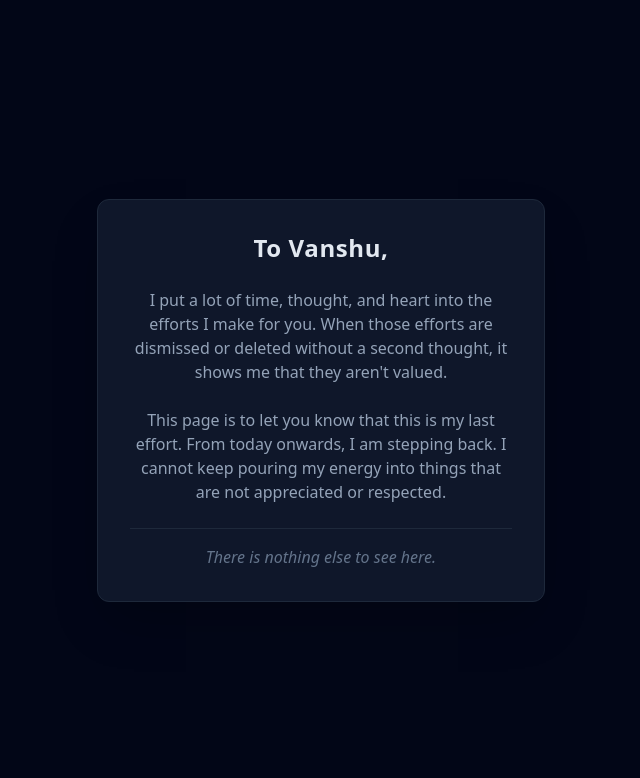
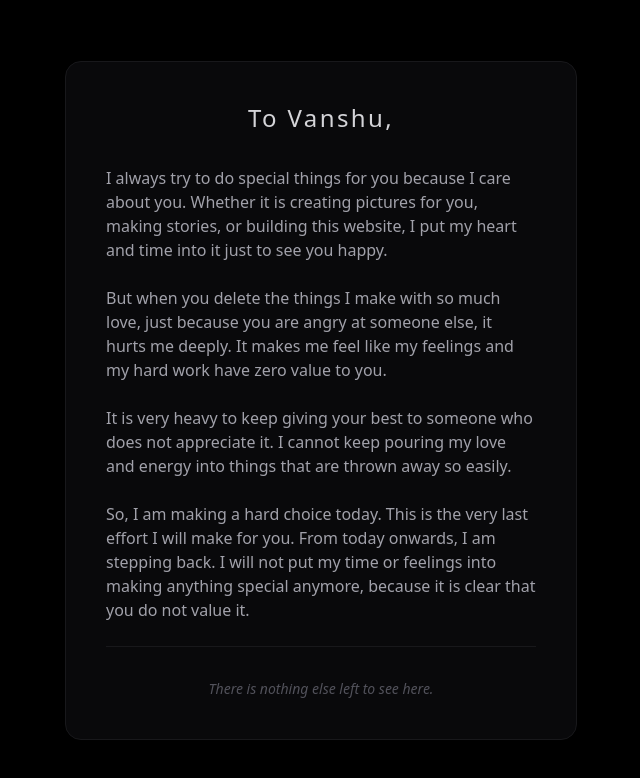
Before and after one commit to prashik-54/proposal-website, a React (Vite) app: page / in a window 1280 px wide. Shown: the top 778 px of the page, without its empty margins (319-959 px from the left). Built offline with nearby package versions, Linux system fonts and the light colour scheme; the HTML template or start-up script is replaced by a standard one.

Commit message:
last message 1

```diff
--- a/src/pages/LastMessage.tsx
+++ b/src/pages/LastMessage.tsx
@@ -1,31 +1,40 @@
-// src/pages/LastMessage.tsx
 import { motion } from "framer-motion";
 
 const LastMessage = () => {
   return (
-    <div className="min-h-screen bg-slate-950 flex flex-col items-center justify-center p-6 text-center">
+    <div className="min-h-screen bg-black flex flex-col items-center justify-center p-6 text-center">
       <motion.div
         initial={{ opacity: 0, y: 20 }}
         animate={{ opacity: 1, y: 0 }}
-        transition={{ duration: 0.8 }}
-        className="max-w-md w-full bg-slate-900 border border-slate-800 p-8 rounded-xl shadow-2xl"
+        transition={{ duration: 1 }}
+        className="max-w-lg w-full bg-zinc-950 border border-zinc-900 p-10 rounded-2xl shadow-2xl"
       >
-        <h1 className="text-2xl font-semibold text-slate-200 mb-6 tracking-wide">
+        <h1 className="text-2xl font-light text-zinc-300 mb-8 tracking-widest">
           To Vanshu,
         </h1>
 
-        <div className="space-y-6 text-slate-400 text-sm md:text-base leading-relaxed">
+        <div className="space-y-6 text-zinc-400 text-sm md:text-base font-light leading-relaxed text-left">
           <p>
-            I put a lot of time, thought, and heart into the efforts I make for you. When those efforts are dismissed or deleted without a second thought, it shows me that they aren't valued.
+            I always try to do special things for you because I care about you. Whether it is creating pictures for you, making stories, or building this website, I put my heart and time into it just to see you happy.
           </p>
 
           <p>
-            This page is to let you know that this is my last effort. From today onwards, I am stepping back. I cannot keep pouring my energy into things that are not appreciated or respected.
+            But when you delete the things I make with so much love, just because you are angry at someone else, it hurts me deeply. It makes me feel like my feelings and my hard work have zero value to you.
           </p>
 
-          <p className="pt-4 border-t border-slate-800 text-slate-500 italic">
-            There is nothing else to see here.
+          <p>
+            It is very heavy to keep giving your best to someone who does not appreciate it. I cannot keep pouring my love and energy into things that are thrown away so easily.
           </p>
+
+          <p>
+            So, I am making a hard choice today. This is the very last effort I will make for you. From today onwards, I am stepping back. I will not put my time or feelings into making anything special anymore, because it is clear that you do not value it.
+          </p>
+
+          <div className="pt-8 mt-8 border-t border-zinc-900 text-center">
+            <p className="text-zinc-600 italic text-sm">
+              There is nothing else left to see here.
+            </p>
+          </div>
         </div>
       </motion.div>
     </div>
```
